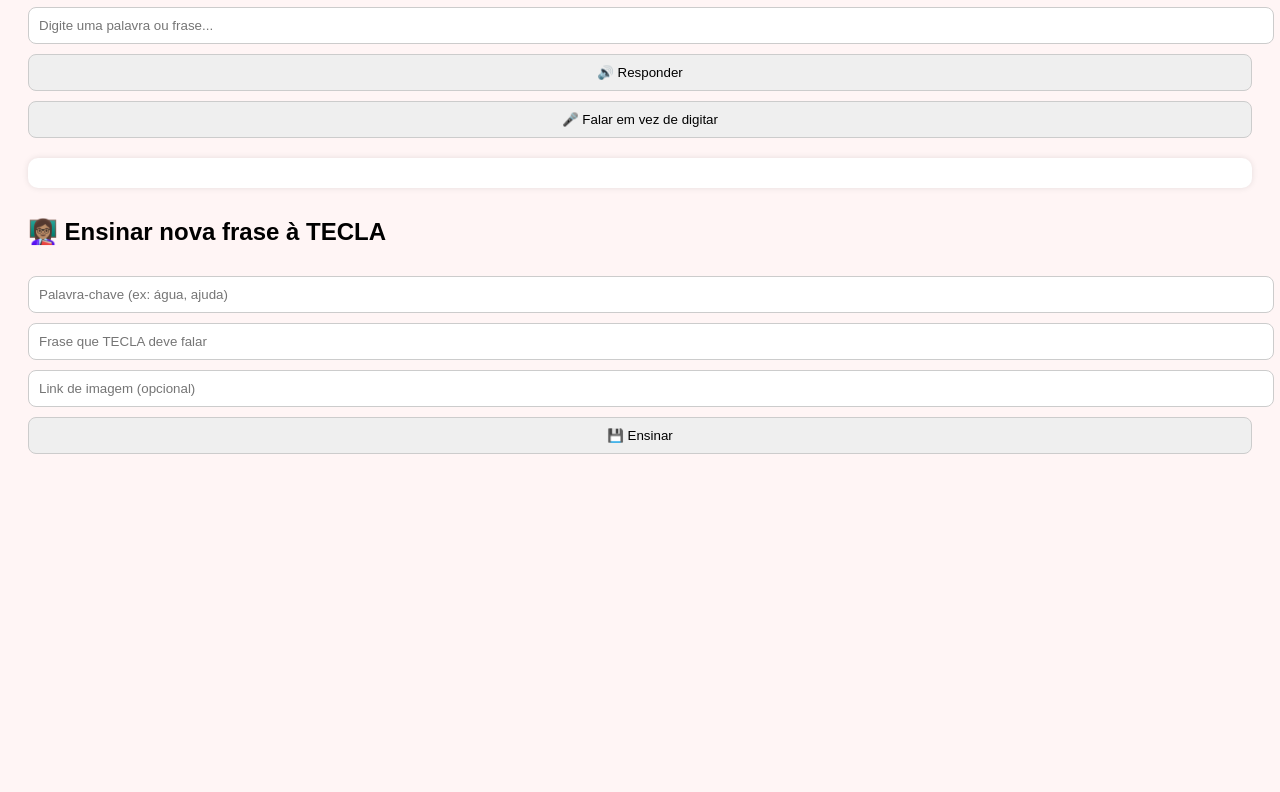
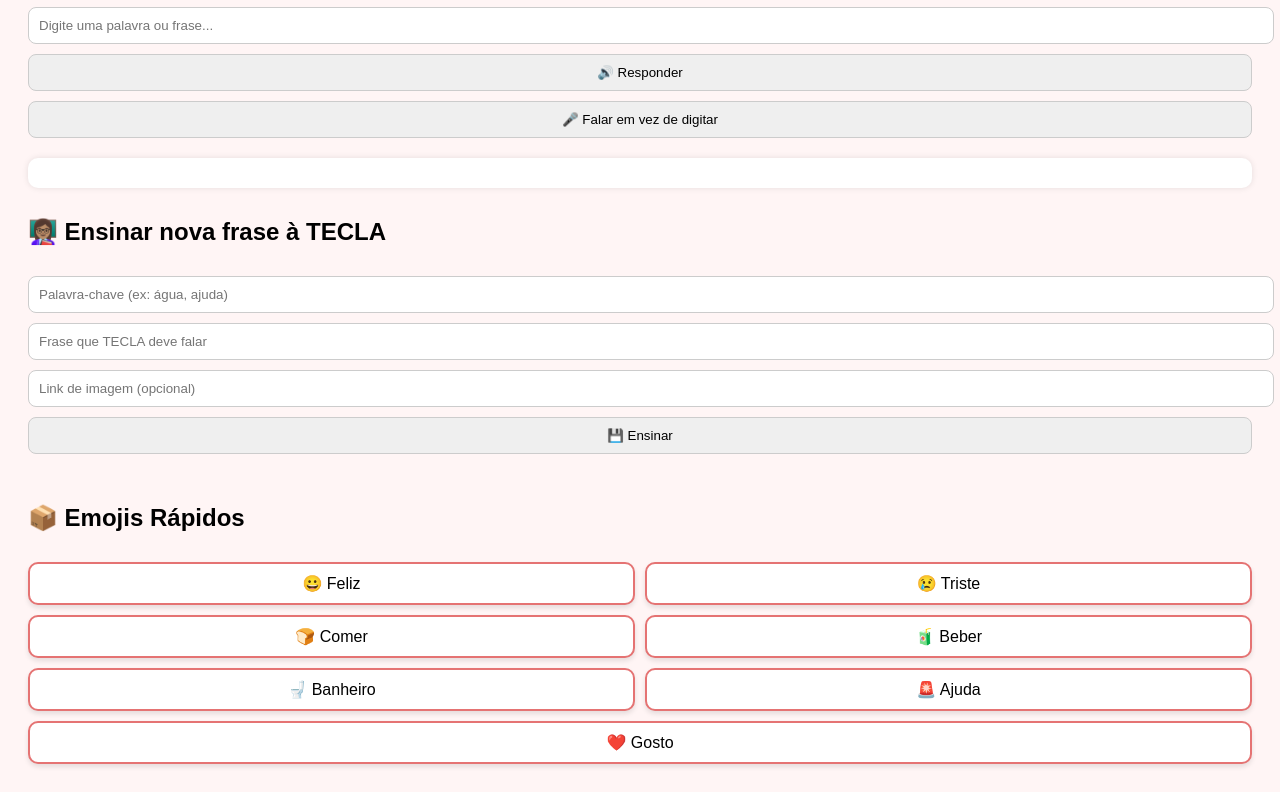
Before and after one commit to Dala35/TECLA-IA-ASSISTENTE-, a plain HTML site: page index.html in a window 1280 px wide. Shown: the part 528-1320 px from the top of the page. Before the commit the page ends 1040 px from the top, so only its background shows below. Drawn offline with Linux system fonts and the light colour scheme.

Commit message:
Update index.html

```diff
--- a/index.html
+++ b/index.html
@@ -194,5 +194,15 @@ const respostasEmoji = {
     // Inicializa cartões ao abrir a página
     window.onload = mostrarCartoes;
   </script>
+  <h2>📦 Emojis Rápidos</h2>
+<div class="cartoes">
+  <div class="cartao" onclick="responderPorChave('😀')">😀 Feliz</div>
+  <div class="cartao" onclick="responderPorChave('😢')">😢 Triste</div>
+  <div class="cartao" onclick="responderPorChave('🍞')">🍞 Comer</div>
+  <div class="cartao" onclick="responderPorChave('🧃')">🧃 Beber</div>
+  <div class="cartao" onclick="responderPorChave('🚽')">🚽 Banheiro</div>
+  <div class="cartao" onclick="responderPorChave('🚨')">🚨 Ajuda</div>
+  <div class="cartao" onclick="responderPorChave('❤️')">❤️ Gosto</div>
+</div>
 </body>
 </html>
```
